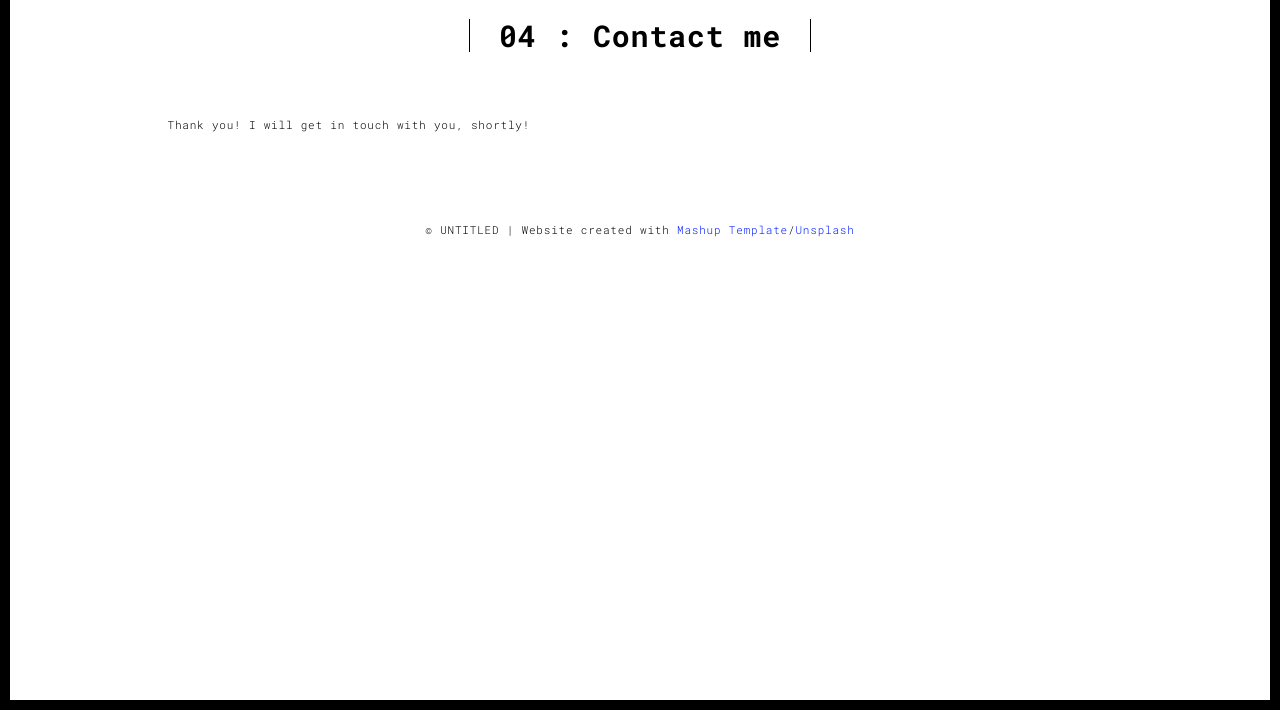
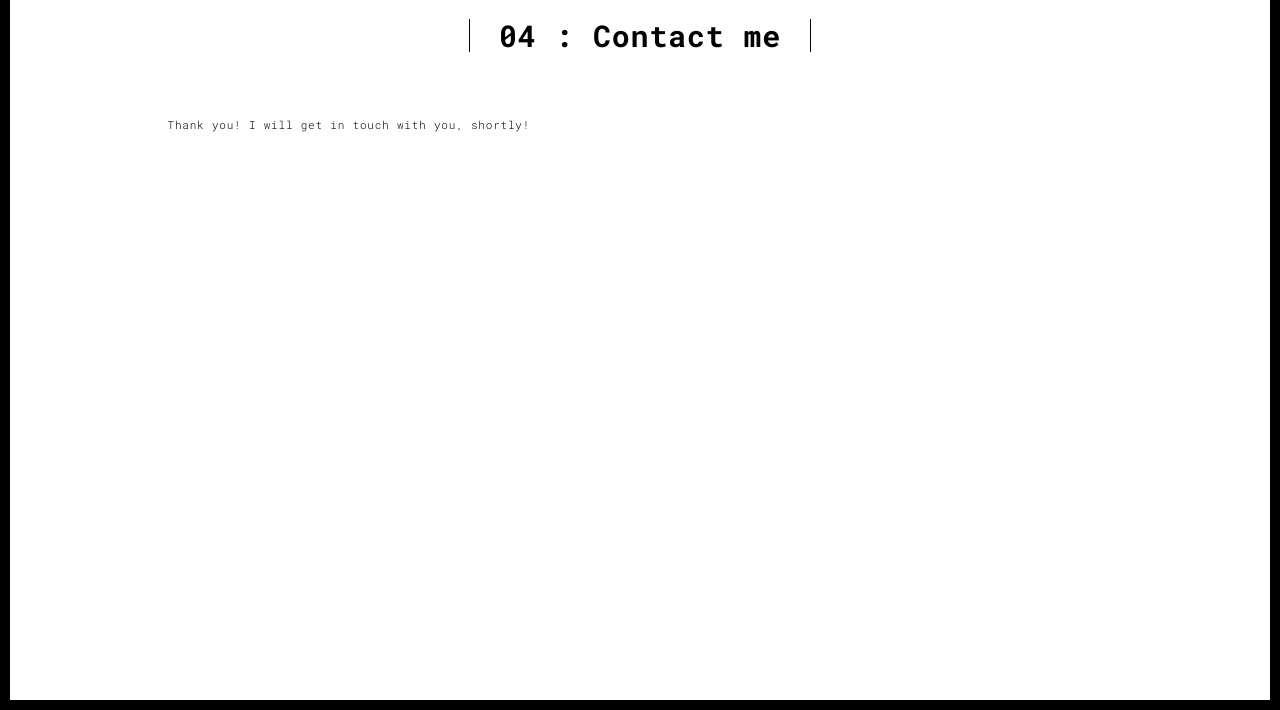
Before and after one commit to Stefani-Jeyaseelan/Portfolio, a Flask app: template templates/thankyou.html in a window 1280 px wide. Shown: the part 90-800 px from the top of the page. Run offline with Flask 3, Linux system fonts and the light colour scheme; the template is opened without the code that fills it, so the values that code supplies are empty.

Commit message:
Updated code

```diff
--- a/templates/thankyou.html
+++ b/templates/thankyou.html
@@ -12,12 +12,12 @@
   <!-- Disable tap highlight on IE -->
   <meta name="msapplication-tap-highlight" content="no">
 
-  <link rel="apple-touch-icon" sizes="180x180" href="assets/apple-icon-180x180.png">
-  <link href="assets/medal.ico" rel="icon">
+  <link rel="apple-touch-icon" sizes="180x180" href="./static/assets/apple-icon-180x180.png">
+  <link href="./static/assets/medal.ico" rel="icon">
 
   <title>Title page</title>
 
-<link href="main.3f6952e4.css" rel="stylesheet"></head>
+<link href="./static/main.3f6952e4.css" rel="stylesheet"></head>
 
 <body class="">
 <div id="site-border-left"></div>
@@ -49,6 +49,7 @@
   </nav>
 </header>
 
+
 <div class="section-container">
     <div class="container">
       <div class="row">
@@ -68,17 +69,6 @@
       </div>
     </div>
   </div>
-
-
-<footer class="footer-container text-center">
-  <div class="container">
-    <div class="row">
-      <div class="col-xs-12">
-        <p>© UNTITLED | Website created with <a href="http://www.mashup-template.com/" title="Create website with free html template">Mashup Template</a>/<a href="https://www.unsplash.com/" title="Beautiful Free Images">Unsplash</a></p>
-      </div>
-    </div>
-  </div>
-</footer>
 
 <script>
   document.addEventListener("DOMContentLoaded", function (event) {
```
